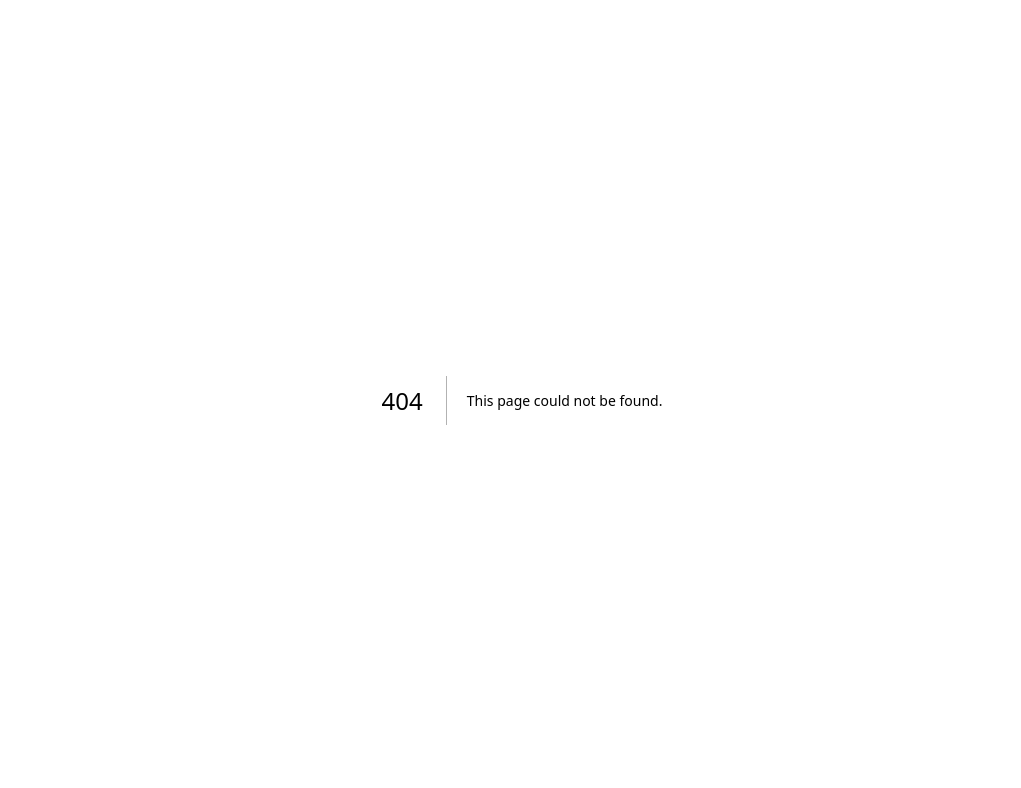
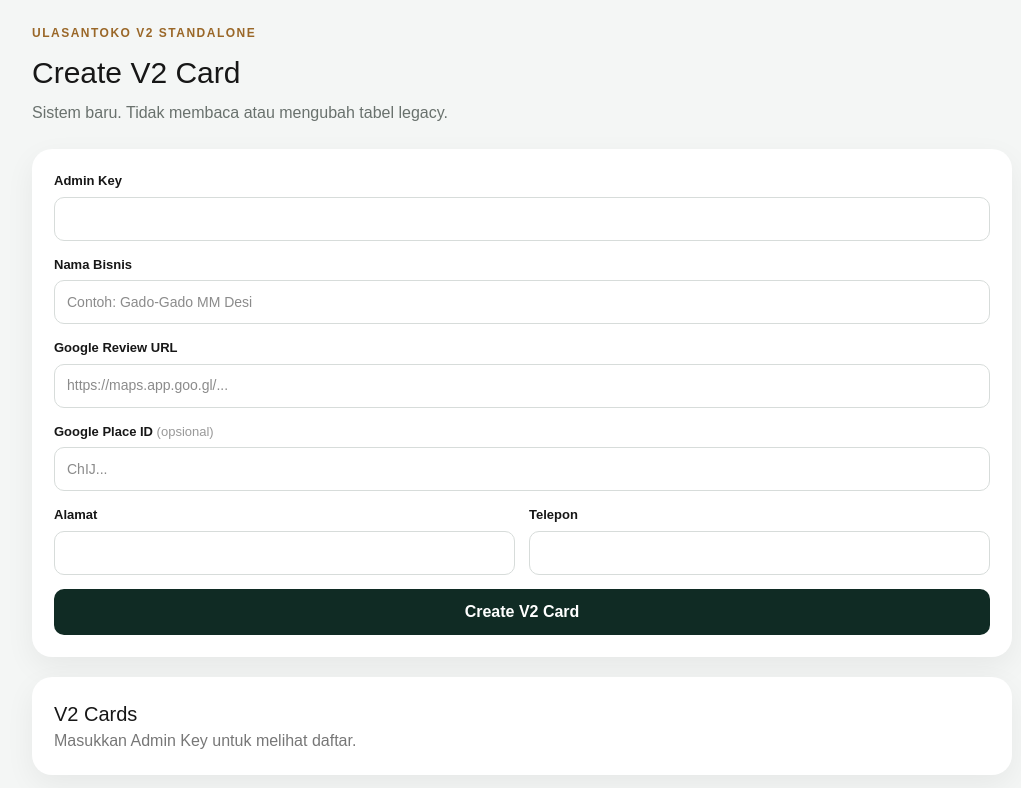
Before and after one commit to ulasantokogle-max/ulasantoko-review-card, a Next.js app: page /v2-admin/cards in a window 1280 px wide. Before the commit this address had no page. Shown: the top 788 px of the page, without its empty margins (118-1139 px from the left). Built offline with nearby package versions, Linux system fonts and the light colour scheme.

Commit message:
feat(v2): add standalone card admin UI

```diff
--- /dev/null
+++ b/app/v2-admin/cards/page.tsx
@@ -0,0 +1,246 @@
+"use client";
+
+import { FormEvent, useEffect, useState } from "react";
+
+type CreatedCard = {
+  card_code: string;
+  lp_slug: string;
+  activation_pin: string;
+  public_path: string;
+};
+
+type CardRow = {
+  id: string;
+  card_code: string;
+  status: string;
+  activated_at: string | null;
+  created_at: string;
+  v2_businesses: {
+    business_code: string;
+    business_name: string;
+    google_review_url: string | null;
+  } | null;
+  v2_landing_pages: {
+    lp_slug: string;
+    is_active: boolean;
+    template_key: string;
+  } | null;
+};
+
+export default function V2CardsAdminPage() {
+  const [adminKey, setAdminKey] = useState("");
+  const [businessName, setBusinessName] = useState("");
+  const [reviewUrl, setReviewUrl] = useState("");
+  const [placeId, setPlaceId] = useState("");
+  const [address, setAddress] = useState("");
+  const [phone, setPhone] = useState("");
+  const [created, setCreated] = useState<CreatedCard | null>(null);
+  const [cards, setCards] = useState<CardRow[]>([]);
+  const [message, setMessage] = useState("");
+  const [loading, setLoading] = useState(false);
+
+  async function loadCards() {
+    if (!adminKey) return;
+
+    const response = await fetch("/api/v2/cards", {
+      headers: { "x-admin-key": adminKey },
+    });
+
+    const payload = await response.json();
+    if (response.ok) {
+      setCards(payload.cards ?? []);
+    } else {
+      setMessage(payload.message ?? "Gagal memuat card.");
+    }
+  }
+
+  useEffect(() => {
+    void loadCards();
+    // Admin key is intentionally not persisted.
+    // eslint-disable-next-line react-hooks/exhaustive-deps
+  }, [adminKey]);
+
+  async function handleSubmit(event: FormEvent<HTMLFormElement>) {
+    event.preventDefault();
+    setLoading(true);
+    setMessage("");
+    setCreated(null);
+
+    try {
+      const response = await fetch("/api/v2/cards", {
+        method: "POST",
+        headers: {
+          "content-type": "application/json",
+          "x-admin-key": adminKey,
+        },
+        body: JSON.stringify({
+          business_name: businessName,
+          google_review_url: reviewUrl,
+          google_place_id: placeId,
+          address,
+          phone,
+        }),
+      });
+
+      const payload = await response.json();
+
+      if (!response.ok) {
+        setMessage(payload.message ?? "Card V2 gagal dibuat.");
+        return;
+      }
+
+      setCreated(payload.card);
+      setBusinessName("");
+      setReviewUrl("");
+      setPlaceId("");
+      setAddress("");
+      setPhone("");
+      await loadCards();
+    } catch {
+      setMessage("Tidak dapat terhubung ke API V2.");
+    } finally {
+      setLoading(false);
+    }
+  }
+
+  return (
+    <main style={{ minHeight: "100vh", background: "#f4f6f5", padding: 24 }}>
+      <div style={{ maxWidth: 980, margin: "0 auto" }}>
+        <header style={{ marginBottom: 24 }}>
+          <div style={{ fontSize: 12, fontWeight: 800, letterSpacing: 1.5, color: "#9a6728" }}>
+            ULASANTOKO V2 STANDALONE
+          </div>
+          <h1 style={{ margin: "8px 0 6px", fontSize: 30 }}>Create V2 Card</h1>
+          <p style={{ margin: 0, color: "#69716d" }}>
+            Sistem baru. Tidak membaca atau mengubah tabel legacy.
+          </p>
+        </header>
+
+        <section style={{ background: "white", borderRadius: 20, padding: 22, boxShadow: "0 10px 30px rgba(0,0,0,.06)", marginBottom: 20 }}>
+          <form onSubmit={handleSubmit} style={{ display: "grid", gap: 14 }}>
+            <label>
+              <div style={{ fontSize: 13, fontWeight: 700, marginBottom: 6 }}>Admin Key</div>
+              <input value={adminKey} onChange={(e) => setAdminKey(e.target.value)} type="password" required style={inputStyle} />
+            </label>
+
+            <label>
+              <div style={{ fontSize: 13, fontWeight: 700, marginBottom: 6 }}>Nama Bisnis</div>
+              <input value={businessName} onChange={(e) => setBusinessName(e.target.value)} placeholder="Contoh: Gado-Gado MM Desi" required style={inputStyle} />
+            </label>
+
+            <label>
+              <div style={{ fontSize: 13, fontWeight: 700, marginBottom: 6 }}>Google Review URL</div>
+              <input value={reviewUrl} onChange={(e) => setReviewUrl(e.target.value)} placeholder="https://maps.app.goo.gl/..." style={inputStyle} />
+            </label>
+
+            <label>
+              <div style={{ fontSize: 13, fontWeight: 700, marginBottom: 6 }}>Google Place ID <span style={{ color: "#999", fontWeight: 500 }}>(opsional)</span></div>
+              <input value={placeId} onChange={(e) => setPlaceId(e.target.value)} placeholder="ChIJ..." style={inputStyle} />
+            </label>
+
+            <div style={{ display: "grid", gridTemplateColumns: "1fr 1fr", gap: 14 }}>
+              <label>
+                <div style={{ fontSize: 13, fontWeight: 700, marginBottom: 6 }}>Alamat</div>
+                <input value={address} onChange={(e) => setAddress(e.target.value)} style={inputStyle} />
+              </label>
+              <label>
+                <div style={{ fontSize: 13, fontWeight: 700, marginBottom: 6 }}>Telepon</div>
+                <input value={phone} onChange={(e) => setPhone(e.target.value)} style={inputStyle} />
+              </label>
+            </div>
+
+            <button disabled={loading || !adminKey} type="submit" style={buttonStyle}>
+              {loading ? "Membuat..." : "Create V2 Card"}
+            </button>
+          </form>
+
+          {message && (
+            <div style={{ marginTop: 14, padding: 12, borderRadius: 12, background: "#fff1f1", color: "#a32626", fontSize: 13 }}>
+              {message}
+            </div>
+          )}
+
+          {created && (
+            <div style={{ marginTop: 16, padding: 16, borderRadius: 14, background: "#effbf3", border: "1px solid #ccebd5" }}>
+              <strong style={{ color: "#16753b" }}>✓ Card V2 berhasil dibuat</strong>
+              <div style={{ marginTop: 12, display: "grid", gap: 8, fontSize: 14 }}>
+                <div><b>Card / LP Code:</b> {created.card_code}</div>
+                <div><b>LP Slug:</b> {created.lp_slug}</div>
+                <div><b>PIN Aktivasi:</b> <span style={{ fontSize: 22, letterSpacing: 4, fontWeight: 800 }}>{created.activation_pin}</span></div>
+                <div><b>Public URL:</b> <a href={created.public_path} target="_blank" rel="noreferrer">{created.public_path}</a></div>
+              </div>
+              <div style={{ marginTop: 12, padding: 10, borderRadius: 10, background: "#fff8dd", color: "#735500", fontSize: 12 }}>
+                PIN hanya ditampilkan saat card dibuat. Database hanya menyimpan hash PIN.
+              </div>
+            </div>
+          )}
+        </section>
+
+        <section style={{ background: "white", borderRadius: 20, padding: 22, boxShadow: "0 10px 30px rgba(0,0,0,.06)" }}>
+          <h2 style={{ marginTop: 0, fontSize: 20 }}>V2 Cards</h2>
+          {!adminKey ? (
+            <p style={{ color: "#777" }}>Masukkan Admin Key untuk melihat daftar.</p>
+          ) : cards.length === 0 ? (
+            <p style={{ color: "#777" }}>Belum ada card V2.</p>
+          ) : (
+            <div style={{ overflowX: "auto" }}>
+              <table style={{ width: "100%", borderCollapse: "collapse", fontSize: 13 }}>
+                <thead>
+                  <tr>
+                    <th style={thStyle}>Code</th>
+                    <th style={thStyle}>Business</th>
+                    <th style={thStyle}>Status</th>
+                    <th style={thStyle}>Public</th>
+                  </tr>
+                </thead>
+                <tbody>
+                  {cards.map((card) => (
+                    <tr key={card.id}>
+                      <td style={tdStyle}><b>{card.card_code}</b></td>
+                      <td style={tdStyle}>{card.v2_businesses?.business_name ?? "-"}</td>
+                      <td style={tdStyle}>{card.status}</td>
+                      <td style={tdStyle}>
+                        {card.v2_landing_pages ? <a href={`/lp/${card.v2_landing_pages.lp_slug}`} target="_blank" rel="noreferrer">/lp/{card.v2_landing_pages.lp_slug}</a> : "-"}
+                      </td>
+                    </tr>
+                  ))}
+                </tbody>
+              </table>
+            </div>
+          )}
+        </section>
+      </div>
+    </main>
+  );
+}
+
+const inputStyle: React.CSSProperties = {
+  width: "100%",
+  minHeight: 44,
+  border: "1px solid #d7dcda",
+  borderRadius: 10,
+  padding: "0 12px",
+  fontSize: 14,
+  boxSizing: "border-box",
+};
+
+const buttonStyle: React.CSSProperties = {
+  minHeight: 46,
+  border: 0,
+  borderRadius: 10,
+  background: "#102b24",
+  color: "white",
+  fontWeight: 800,
+  cursor: "pointer",
+};
+
+const thStyle: React.CSSProperties = {
+  textAlign: "left",
+  padding: "10px 8px",
+  borderBottom: "1px solid #e6e9e7",
+};
+
+const tdStyle: React.CSSProperties = {
+  padding: "12px 8px",
+  borderBottom: "1px solid #eef0ef",
+};
```
